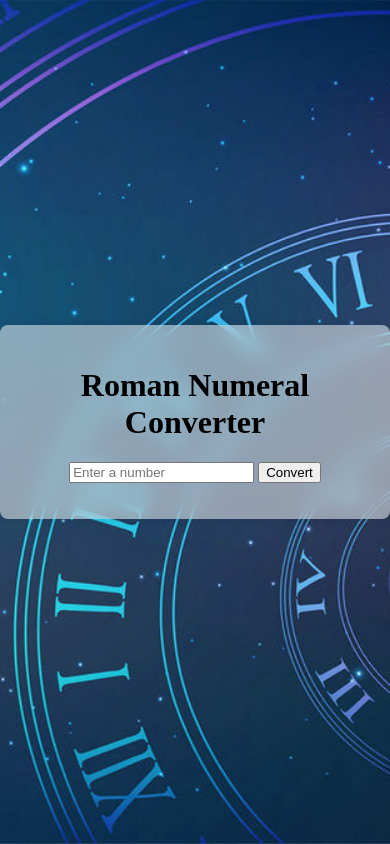
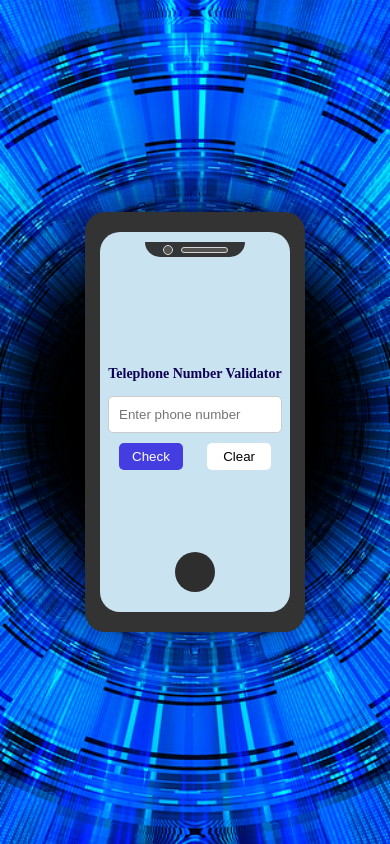
Before and after one commit to elhamy786/Roman-Numeral, a plain HTML site: page index.html in a window 390 px wide. Drawn offline with Linux system fonts and the light colour scheme.

Commit message:
Add .git file

```diff
--- a/index.html
+++ b/index.html
@@ -3,15 +3,29 @@
   <head>
     <meta charset="UTF-8">
     <meta name="viewport" content="width=device-width, initial-scale=1.0">
-  <title>Roman Numeral Converter</title>
+    <title>Telephone Number Validator</title>
     <link rel="stylesheet" href="style.css">
   </head>
   <body>
-  <div class="container">
-    <h1>Roman Numeral Converter</h1>
-    <input type="number" id="number" placeholder="Enter a number">
-    <button id="convert-btn">Convert</button>
-    <p id="output"></p>
+    <div class="mobile">
+      <div class="phone">
+        <div class="phone-mirror">
+          <div class="topWrapper">
+            <div class="camera"></div>
+            <div class="line-rec"></div>
+          </div>
+          <div class="content-wrapper">
+            <h1>Telephone Number Validator</h1>
+            <input type="text" id="user-input" placeholder="Enter phone number">
+            <div class="button-container">
+              <button id="check-btn">Check</button>
+              <button id="clear-btn">Clear</button>
+            </div>
+            <div id="results-div"></div>
+            <div class="home-button"></div>
+          </div>
+        </div>
+      </div>
     </div>
     <script src="script.js"></script>
   </body>
--- a/script.js
+++ b/script.js
@@ -1,62 +1,25 @@
-function convertToRoman(num) {
-  const romanNumerals = [
-    ['M', 1000],
-    ['CM', 900],
-    ['D', 500],
-    ['CD', 400],
-    ['C', 100],
-    ['XC', 90],
-    ['L', 50],
-    ['XL', 40],
-    ['X', 10],
-    ['IX', 9],
-    ['V', 5],
-    ['IV', 4],
-    ['I', 1],
-  ];
+document.getElementById('check-btn').addEventListener('click', function() {
+    const userInput = document.getElementById('user-input').value.trim();
+    const resultsDiv = document.getElementById('results-div');
+    const validPatterns = [
+        /^1?\s?\d{3}-\d{3}-\d{4}$/,
+        /^1?\s?\(\d{3}\)\s?\d{3}-\d{4}$/,
+        /^1?\s?\d{10}$/,
+        /^1?\s?\(\d{3}\)\d{3}-\d{4}$/,
+        /^1?\s?\d{3}\s\d{3}\s\d{4}$/
+    ];
 
-  let result = '';
+    if (userInput === '') {
+        alert('Please provide a phone number');
+        return;
+    }
 
-  romanNumerals.forEach(([roman, value]) => {
-    while (num >= value) {
-      result += roman;
-      num -= value;
-    }
-  });
+    let isValid = validPatterns.some(pattern => pattern.test(userInput));
+    resultsDiv.textContent = isValid ? `Valid US number: ${userInput}` : `Invalid US number: ${userInput}`;
+    resultsDiv.style.color = isValid ? 'green' : 'red';
+});
 
-  return result;
-}
-
-function checkNumber(num) {
-  // Your implementation for checking the number
-  return `Number is: ${num}`;
-}
-
-document.getElementById('convert-btn').addEventListener('click', () => {
-  const number = document.getElementById('number').value;
-  const output = document.getElementById('output');
-  const checkerOutput = document.getElementById('checker-output');
-
-  if (number === '') {
-    output.textContent = 'Please enter a valid number';
-    checkerOutput.textContent = 'Please enter a valid number';
-    return;
-  }
-
-  const num = parseInt(number, 10);
-
-  if (num < 1) {
-    output.textContent = 'Please enter a number greater than or equal to 1';
-    checkerOutput.textContent = 'Please enter a number greater than or equal to 1';
-    return;
-  }
-
-  if (num >= 4000) {
-    output.textContent = 'Please enter a number less than or equal to 3999';
-    checkerOutput.textContent = 'Please enter a number less than or equal to 3999';
-    return;
-  }
-
-  output.textContent = convertToRoman(num);
-  checkerOutput.textContent = checkNumber(num);
+document.getElementById('clear-btn').addEventListener('click', function() {
+    document.getElementById('user-input').value = '';
+    document.getElementById('results-div').textContent = '';
 });
--- a/style.css
+++ b/style.css
@@ -1,32 +1,166 @@
-body,
-html {
+html, body {
+    width: 100%;
+    font-size: 16px;
+    box-sizing: border-box;
+}
+
+body {
     margin: 0;
     padding: 0;
-  height: 100%;
+    line-height: 1.6;
+    background-image: url(binary-8177888_1280.webp);
     display: flex;
     justify-content: center;
     align-items: center;
-  background-image: url(roman-numerals_27c5571306.jpg);
+    height: 100vh;
     background-size: cover;
     background-repeat: no-repeat;
     background-position: center;
-  width: 100vw;
 }
 
-.background {
-  position: absolute;
-  width: 100%;
-  height: 100%;
-  overflow: hidden;
-  z-index: -1;
+.mobile {
+    height: 100vh;
+    display: flex;
+    justify-content: center;
+    align-items: center;
 }
 
-.container,
-.checker-container {
+.phone {
+    display: flex;
+    justify-content: center;
+    align-items: center;
+    width: 300px;  /* reduced width */
+    height: 500px;  /* reduced height */
+    background: #343333;
+    border-radius: 20px;  /* adjusted border radius */
+    padding: 10px;
+    position: relative;
+}
+
+.phone-mirror {
+    position: relative;
+    width: 290px;  /* reduced width */
+    height: 480px;  /* reduced height */
+    background-color: rgb(201, 227, 241);
+    border-radius: 20px;  /* adjusted border radius */
+    display: flex;
+    flex-direction: column;
+    justify-content: center;
+    align-items: center;
+}
+
+.topWrapper {
+    position: absolute;
+    top: 10px;
+    width: 100px;  /* adjusted width */
+    height: 15px;  /* adjusted height */
+    margin: 0 auto;
+    background-color: #343536;
+    border-radius: 0 0 30px 30px;  /* adjusted border radius */
+    display: flex;
+    justify-content: center;
+    align-items: center;
+}
+
+.line-rec {
+    width: 45px;  /* adjusted width */
+    height: 4px;  /* adjusted height */
+    background-color: rgb(83, 83, 82);
+    border-radius: 5px;
+    border: 1px solid rgb(214, 214, 214);
+}
+
+.camera {
+    width: 8px;  /* adjusted width */
+    height: 8px;  /* adjusted height */
+    background-color: rgb(83, 83, 82);
+    border-radius: 50%;
+    border: 1px solid rgb(214, 214, 214);
+    margin-right: 8px;
+}
+
+.content-wrapper {
+    display: flex;
+    flex-direction: column;
+    align-items: center;
+    justify-content: center;
+    width: 100%;
+    padding: 10px;  /* adjusted padding */
+    color: #fff;
     text-align: center;
-  background: rgba(255, 255, 255, 0.5); /* Semi-transparent background */
-  padding: 20px;
-  border-radius: 8px;
-  box-shadow: 0 0 10px rgba(0, 0, 0, 0.1);
-  backdrop-filter: blur(10px); /* Apply blur effect */
 }
+
+h1 {
+    font-size: 20px;
+    margin-bottom: 10px;
+    color: #0e0254;
+}
+
+#user-input {
+    padding: 10px;
+    width: 80%;
+    margin-bottom: 10px;
+    border: 1px solid #ccc;
+    border-radius: 5px;
+}
+
+.button-container {
+    display: flex;
+    justify-content: space-between;
+    width: 80%;
+    margin-bottom: 10px;
+}
+
+button {
+    padding: 10px 20px;
+    border: none;
+    border-radius: 5px;
+    cursor: pointer;
+    width: 48%;
+}
+
+#check-btn {
+    background-color: #443ee2;
+    color: #fff;
+}
+
+#clear-btn {
+    background-color: #ffffff;
+    color: #000000;
+}
+
+#results-div {
+    margin-top: 10px;
+    color: #fff;
+    text-align: center;
+}
+
+.home-button {
+    position: absolute;
+    bottom: 20px;
+    width: 40px;  /* circle diameter */
+    height: 40px;  /* circle diameter */
+    background-color: #2e2e2e;
+    border-radius: 50%;
+}
+
+@media (max-width: 480px) {
+    .phone {
+        width: 200px;
+        height: 400px;
+    }
+
+    .phone-mirror {
+        width: 190px;
+        height: 380px;
+    }
+
+    h1 {
+        font-size: 14px;
+    }
+
+    button {
+        padding: 6px 12px;
+        width: 42%;
+    }
+}
```
Also changed, not shown: Picture1.png (deleted), binary-8177888_1280.webp (added), roman-numerals_27c5571306.jpg (deleted), 2 other files. Lines whose indentation alone changed are shown as unchanged.
